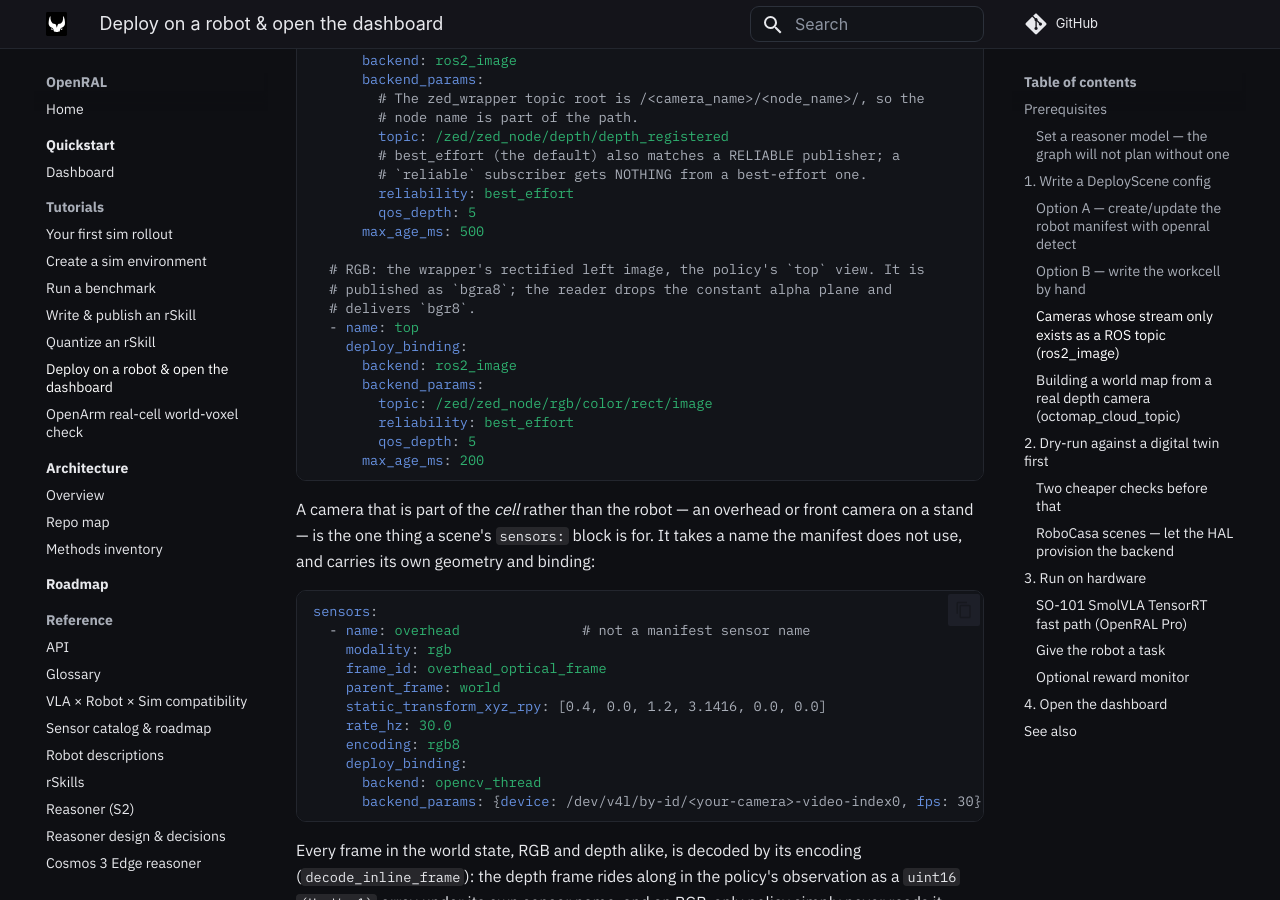
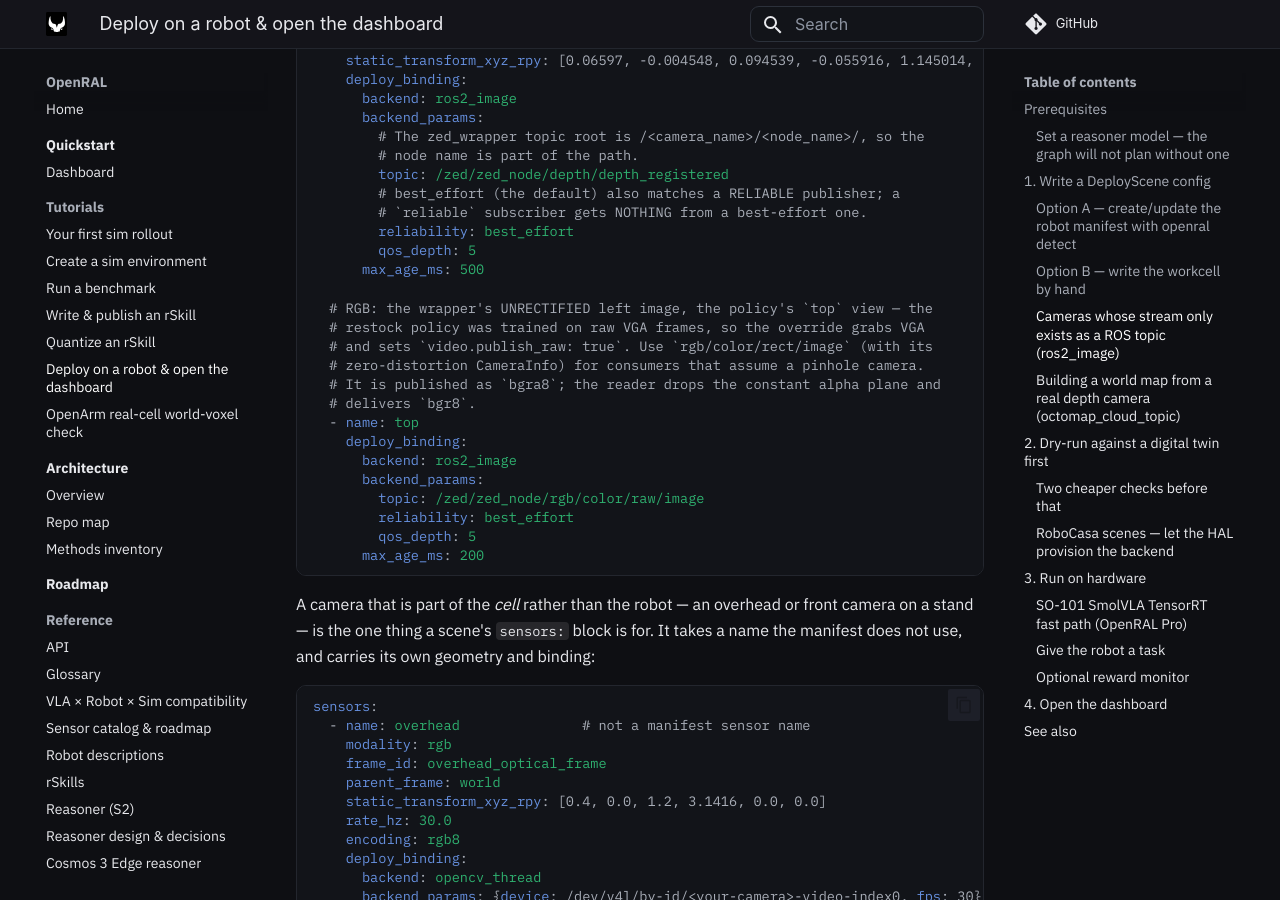
Before and after one commit to OpenRAL/openral, an MkDocs documentation site: the page built from docs/tutorials/deploy/deploy-run-and-dashboard.md, in a window 1280 px wide and 900 px high, scrolled down 4731 px. Built offline with MkDocs 1.6.1 and Material for MkDocs 9.7.7, drawn with Linux system fonts in a browser that asks for light colours; comment, search, counter and statistics services are not loaded; some of the changed text lies outside the part shown.

Commit message:
fix(openarm): feed the policy the raw VGA ZED image it was trained on; calibrate the Orin unit
What changed:
- zedm_openarm_override.yaml grabs VGA instead of HD720 and sets video.publish_raw.
- The thor and orin unit overlays bind `top` to /zed/zed_node/rgb/color/raw/image
  instead of the rectified image.
- units/orin.yaml carries the Thor cell's 2026-10-02 calibration (head_zed mount; wrist
  Arducams at 960x600 with their intrinsics): the robot, ZED-M (S/N 15956375) and both
  Arducams moved from the Thor host to the Orin host on 2026-10-07.
- Tests that used Orin as the undeclared-mount example now assert both units pass; the
  undeclared refusal stays pinned by the scratch `cell_a` robot and `no_such_cell`.

Why: the restock policy's context camera was recorded from the ZED's VGA side-by-side
UVC stream, left eye, unrectified (fx 388.5 at 672 px, 81.7 deg HFOV). Deploy fed HD720
rectified frames: HD720 raw is 79.5 deg with a different crop, and rectification removes
the lens model the policy saw. Measured on the Orin cell: VGA raw fx 384.9 (82.3 deg).
The wrapper's raw CameraInfo D (k1 -0.103) is not this lens's model (the SDK's own
raw->rect map fits the Oct-2 model, 1.6 vs 8.9 px RMS), so the overlays warn against
undistorting `top` with it; the detector's pinhole lift loses accuracy toward the edges.

How tested: tests/unit/test_sensor_overlay.py, test_deploy_run_real_resolution.py,
test_scene_drivers.py, the openarm unit subset (247 passed), plus with ROS sourced
test_openarm_world_voxel_run.py and test_openarm_real_world_voxels_scene.py (62 passed);
the edited _live_camera_info_topic docstring example runs. Not yet run live: wrists at
960x600 beside the VGA ZED on Orin's USB hub.

Co-Authored-By: Claude Opus 5.5 <noreply@anthropic.com>
Claude-Session: https://claude.ai/code/session_01SmasLK69CY88zVH9nRMqEJ
Signed-off-by: Adrian <adrianllopart@gmail.com>

```diff
--- a/docs/tutorials/deploy/deploy-run-and-dashboard.md
+++ b/docs/tutorials/deploy/deploy-run-and-dashboard.md
@@ -176,8 +176,10 @@ drivers:
       # DYNAMIC transforms, and octomap_server stalls for seconds waiting on them
       # (docs/tutorials/deploy/openarm-real-world-voxel-check.md, step 1).
       enable_ipc: "false"
-      # Scene-relative. Pins HD720 (the ZED-M shares a USB hub with other
-      # cameras and reboots in a loop at HD1080), turns positional tracking
+      # Scene-relative. Pins VGA (the ZED-M shares a USB hub with other
+      # cameras and reboots in a loop at HD1080; VGA raw is also what the
+      # restock policy was trained on), advertises the raw image topics,
+      # turns positional tracking
       # off and depth stabilization to 0 (the SDK force-enables tracking
       # otherwise, defeating the setting above).
       ros_params_override_path: drivers/zedm_openarm_override.yaml
@@ -229,14 +231,17 @@ sensors:
         qos_depth: 5
       max_age_ms: 500
 
-  # RGB: the wrapper's rectified left image, the policy's `top` view. It is
-  # published as `bgra8`; the reader drops the constant alpha plane and
+  # RGB: the wrapper's UNRECTIFIED left image, the policy's `top` view — the
+  # restock policy was trained on raw VGA frames, so the override grabs VGA
+  # and sets `video.publish_raw: true`. Use `rgb/color/rect/image` (with its
+  # zero-distortion CameraInfo) for consumers that assume a pinhole camera.
+  # It is published as `bgra8`; the reader drops the constant alpha plane and
   # delivers `bgr8`.
   - name: top
     deploy_binding:
       backend: ros2_image
       backend_params:
-        topic: /zed/zed_node/rgb/color/rect/image
+        topic: /zed/zed_node/rgb/color/raw/image
         reliability: best_effort
         qos_depth: 5
       max_age_ms: 200
```
Also changed, not shown: docs/reference/dds-large-messages.md (+3 -1 lines), docs/tutorials/deploy/openarm-real-world-voxel-check.md (+4 -2 lines), robots/openarm/README.md (+8 -6 lines), 10 other files.
